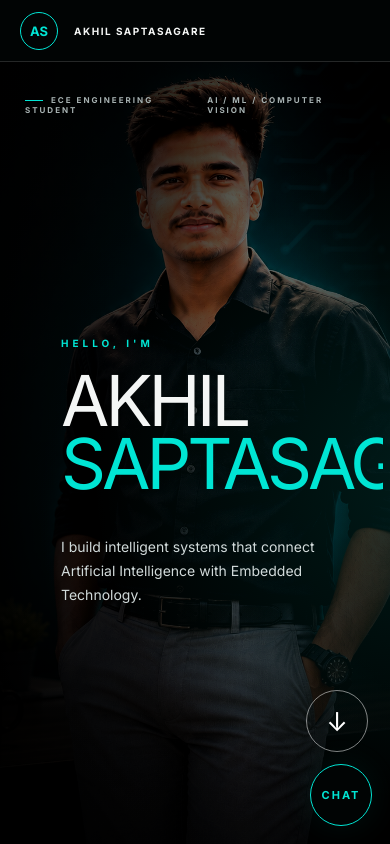
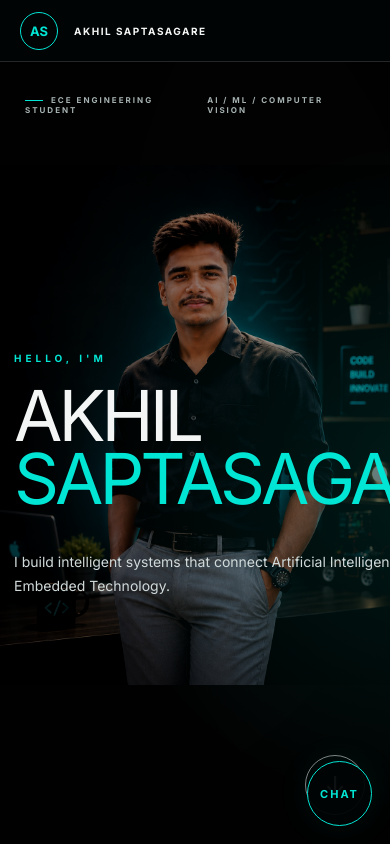
Before and after one commit to AKILSAPTASAGRE/akhil-portfolio, a React (Vite) app: page / in a window 390 px wide. Shown: the top 844 px of the page. Built offline with nearby package versions, Linux system fonts and the light colour scheme.

Commit message:
Final mobile hero adjustment

```diff
--- a/src/App.css
+++ b/src/App.css
@@ -182,10 +182,6 @@ a {
   left: 50%;
   top: 50%;
 
-  /*
-    KEEP THE COMPLETE PHOTO VISIBLE
-    AND CENTER IT.
-  */
   width: 100%;
   height: 100%;
 
@@ -678,10 +674,6 @@ a {
 
   display: block;
 
-  /*
-    SHOW THE COMPLETE PROJECT IMAGE.
-    DO NOT CROP IT.
-  */
   object-fit: contain;
 
   object-position: center center;
@@ -1424,7 +1416,6 @@ a {
 
     align-items: flex-start;
   }
-
 }
 
 @media (max-width: 700px) {
@@ -1476,10 +1467,6 @@ a {
     width: 100%;
     height: 100%;
 
-    /*
-      SHOW COMPLETE PHOTO ON MOBILE
-      AND KEEP IT CENTERED.
-    */
     object-fit: contain;
 
     object-position: center center;
@@ -1613,9 +1600,6 @@ a {
   .project-image img {
     min-height: 280px;
 
-    /*
-      SHOW THE FULL PROJECT IMAGE ON MOBILE
-    */
     object-fit: contain;
 
     object-position: center center;
@@ -1686,7 +1670,6 @@ a {
 
     width: calc(100vw - 36px);
   }
-
 }
 
 @media (max-width: 430px) {
@@ -1711,501 +1694,36 @@ a {
   .project-columns p {
     font-size: 14px;
   }
-
-}
+}
+
 /* =========================================================
-   MOBILE FIX ONLY
-   Desktop design remains unchanged
+   FINAL MOBILE ADJUSTMENT
+   ONLY:
+   1. Move hero text slightly to the side.
+   2. Increase photo visibility.
+   Desktop remains unchanged.
    ========================================================= */
 
-@media (max-width: 768px) {
-
-  html,
-  body {
-    width: 100%;
-    max-width: 100%;
-    overflow-x: hidden;
-  }
-
-  #root {
-    width: 100%;
-    max-width: 100%;
-    overflow-x: hidden;
-  }
-
-  /* ---------- HEADER ---------- */
-
-  header,
-  .navbar,
-  nav {
-    width: 100%;
-    max-width: 100%;
-    box-sizing: border-box;
-  }
-
-  /* ---------- HERO ---------- */
-
-  .hero {
-    width: 100%;
-    min-height: 100vh;
-    height: 100vh;
-    overflow: hidden;
-    position: relative;
-  }
-
-  .hero-image {
-    position: absolute;
-    inset: 0;
-    width: 100%;
-    height: 100%;
-    overflow: hidden;
-  }
-
+@media (max-width: 700px) {
+
+  /* Move only the hero text slightly to the left */
+  .hero-content {
+    margin-left: 14px !important;
+    margin-right: 25px !important;
+  }
+
+  /* Make the photo slightly more visible */
   .hero-image img {
-    position: absolute;
-
-    width: 100%;
-    height: 100%;
-
-    max-width: none;
-
-    object-fit: cover;
-
-    object-position: center center;
-
-    left: 0;
-    top: 0;
-
-    transform: none;
-
-    filter: brightness(0.45) contrast(1.08);
-  }
-
-  /* ---------- HERO DARK OVERLAY ---------- */
-
-  .hero::after {
-    content: "";
-    position: absolute;
-    inset: 0;
-    background:
-      linear-gradient(
-        to bottom,
-        rgba(0, 0, 0, 0.35),
-        rgba(0, 0, 0, 0.45) 45%,
-        rgba(0, 0, 0, 0.82) 100%
-      );
-    pointer-events: none;
-    z-index: 1;
-  }
-
-  /* ---------- HERO CONTENT ---------- */
-
-  .hero-content {
-    position: relative;
-    z-index: 2;
-
-    width: 100%;
-    max-width: 100%;
-
-    box-sizing: border-box;
-
-    padding-left: 46px;
-    padding-right: 28px;
-
-    overflow: hidden;
-  }
-
-  /* ---------- TOP LABELS ---------- */
-
-  .hero-top,
-  .hero-top-left,
-  .hero-top-right {
-    max-width: 100%;
-    box-sizing: border-box;
-  }
-
-  .hero-top-left {
-    max-width: 150px;
-  }
-
-  .hero-top-right {
-    max-width: 180px;
-  }
-
-  /* ---------- HELLO ---------- */
-
-  .hero-intro {
-    max-width: 100%;
-    box-sizing: border-box;
-  }
-
-  /* ---------- NAME ---------- */
-
-  .hero-title {
-    width: 100%;
-    max-width: 100%;
-
-    font-size: clamp(58px, 16vw, 110px);
-    line-height: 0.88;
-
-    letter-spacing: -0.055em;
-
-    word-break: normal;
-    overflow-wrap: normal;
-
-    white-space: normal;
-
-    box-sizing: border-box;
-  }
-
-  .hero-title span {
-    display: block;
-    max-width: 100%;
-  }
-
-  /* ---------- DESCRIPTION ---------- */
-
-  .hero-description {
-    width: 100%;
-    max-width: 100%;
-
-    padding-right: 20px;
-
-    font-size: 17px;
-    line-height: 1.65;
-
-    box-sizing: border-box;
-
-    overflow-wrap: break-word;
-  }
-
-  /* ---------- SCROLL BUTTON ---------- */
-
-  .scroll-button {
-    position: absolute;
-
-    right: 28px;
-    bottom: 34px;
-
-    width: 62px;
-    height: 62px;
-
-    z-index: 5;
-  }
-
-  /* ---------- CHAT BUTTON ---------- */
-
-  .chat-button {
-    position: fixed;
-
-    right: 18px;
-    bottom: 18px;
-
-    width: 62px;
-    height: 62px;
-
-    z-index: 100;
-  }
-
-  /* ---------- SECTIONS ---------- */
-
-  section {
-    width: 100%;
-    max-width: 100%;
-    box-sizing: border-box;
-    overflow-x: hidden;
-  }
-
-  .section-container,
-  .container {
-    width: 100%;
-    max-width: 100%;
-    box-sizing: border-box;
-
-    padding-left: 28px;
-    padding-right: 28px;
-  }
-
-  /* ---------- LARGE SECTION HEADINGS ---------- */
-
-  .section-title {
-    max-width: 100%;
-
-    font-size: clamp(55px, 15vw, 100px);
-    line-height: 0.9;
-
-    overflow-wrap: normal;
-  }
-
-  /* ---------- PROJECTS ---------- */
-
-  .project-card,
-  .project-content,
-  .project-image {
-    width: 100%;
-    max-width: 100%;
-    box-sizing: border-box;
-  }
-
-  .project-image img {
-    width: 100%;
-    height: auto;
-
-    max-width: 100%;
-
-    object-fit: contain;
-  }
-
-  /* ---------- CONTACT ---------- */
-
-  .contact-section {
-    width: 100%;
-    max-width: 100%;
-    overflow-x: hidden;
-  }
-
-  .contact-form {
-    width: 100%;
-    max-width: 100%;
-    box-sizing: border-box;
-  }
-
-  .contact-form input,
-  .contact-form textarea {
-    width: 100%;
-    max-width: 100%;
-    box-sizing: border-box;
-  }
-
-  /* ---------- FOOTER ---------- */
-
-  footer {
-    width: 100%;
-    max-width: 100%;
-    box-sizing: border-box;
-    overflow: hidden;
-  }
-}
-
-
-/* =========================================================
-   SMALL PHONES
-   ========================================================= */
-
-@media (max-width: 480px) {
-
-  .hero-content {
-    padding-left: 32px;
-    padding-right: 22px;
-  }
-
-  .hero-title {
-    font-size: clamp(52px, 17vw, 82px);
-    line-height: 0.9;
-  }
-
-  .hero-description {
-    font-size: 16px;
-    line-height: 1.6;
-    padding-right: 10px;
-  }
-
-  .hero-top-left {
-    max-width: 135px;
-  }
-
-  .hero-top-right {
-    max-width: 155px;
-  }
-
-  .scroll-button {
-    right: 22px;
-    bottom: 92px;
-  }
-
-  .chat-button {
-    right: 18px;
-    bottom: 18px;
-  }
-/* =========================================================
-   HERO PHOTO — SLIGHTLY BRIGHTER
-   DO NOT CHANGE ANY OTHER PORTFOLIO STYLES
-   ========================================================= */
-
-/* Brighten the existing hero background image */
-.hero {
-  background-blend-mode: normal;
-}
-
-/* If the hero uses an overlay, make it slightly lighter */
-.hero::before {
-  opacity: 0.90;
-}
-
-/* Keep the photo visible and natural */
-.hero img {
-  filter: brightness(1.15) contrast(1.05);
-}
-}
-/* FINAL PHOTO BRIGHTNESS FIX � DO NOT CHANGE ANYTHING ELSE */
-.hero::before {
-  opacity: 0.90 !important;
-}
-
-
-/* ===== FINAL HERO PHOTO BRIGHTNESS ONLY ===== */
-
-.hero,
-.hero-section,
-.home-hero {
-  background-color: rgba(255, 255, 255, 0.10) !important;
-  background-blend-mode: screen !important;
-}
-
-/* Reduce only the dark overlay over the photo */
-.hero::before,
-.hero-section::before,
-.home-hero::before {
-  background: rgba(0, 0, 0, 0.25) !important;
-  opacity: 1 !important;
-}
-
-/* If the photo is an actual image */
-.hero img,
-.hero-section img,
-.home-hero img {
-  filter: brightness(1.30) contrast(1.05) !important;
-}
-
-
-/* =====================================================
-   MOBILE HERO PHOTO � BRIGHTNESS ONLY
-   DO NOT CHANGE ANY OTHER DESIGN
-   ===================================================== */
-
-@media (max-width: 767px) {
-
-  /* Brighten the actual profile image if it is an img */
-  .hero img,
-  .hero-image,
-  .hero-photo {
-    filter: brightness(1.35) contrast(1.05) !important;
-  }
-
-  /* Reduce the darkness of the photo overlay */
-  .hero::before {
-    opacity: 0.45 !important;
-  }
-
-  .hero::after {
-    opacity: 0.45 !important;
-  }
-}
-
-
-@media (max-width: 767px) {
-  .hero img,
-  .hero-image,
-  .hero-photo {
-    filter: brightness(1.50) contrast(1.05) !important;
-  }
-}
-/* =========================================
-   MOBILE HERO PHOTO - BRIGHTNESS FIX ONLY
-   ========================================= */
-
-@media (max-width: 768px) {
-
-  .hero {
-    position: relative;
-    overflow: hidden;
-  }
-
-  .hero::before {
-    opacity: 0.35 !important;
-  }
-
-  .hero::after {
-    opacity: 0.20 !important;
-  }
-
-  .hero img,
-  .hero-image,
-  .profile-image,
-  .hero-photo {
-    filter: brightness(1.25) contrast(1.05) !important;
-  }
-}
-/* =========================================
-   MOBILE HERO PHOTO BRIGHTNESS
-   ========================================= */
-
-@media (max-width: 768px) {
-
-  .hero {
-    position: relative;
-    overflow: hidden;
-  }
-
-  .hero::before {
-    opacity: 0.40 !important;
-  }
-
-  .hero::after {
-    opacity: 0.20 !important;
-  }
-
-  .hero-background {
-    filter: brightness(1.25) contrast(1.05) !important;
-  }
-}
-/* MOBILE HERO TEXT POSITION — ONLY CHANGE */
-@media (max-width: 768px) {
-
-  /* Move the hero text slightly inward from the left */
-  .hero-content {
-    padding-left: 18px !important;
-  }
-
-  /* Keep the main heading aligned with the text */
-  .hero-content h1,
-  .hero-content h2,
-  .hero-content h3 {
-    margin-left: 0 !important;
-  }
-
-  /* Keep description aligned */
-  .hero-content p {
-    margin-left: 0 !important;
-  }
-}
-/* =====================================================
-   FINAL MOBILE HERO ADJUSTMENT
-   Text position + photo visibility ONLY
-   ===================================================== */
-
-@media (max-width: 768px) {
-
-  /* Move hero text slightly to the right */
-  .hero-content,
-  .hero-text,
-  .home-content,
-  .home-text {
-    position: relative !important;
-    left: 18px !important;
-  }
-
-  /* Make the portrait more visible */
-  .hero img,
-  .hero-image,
-  .profile-image,
-  .hero-photo {
     opacity: 1 !important;
-    filter: brightness(1.15) contrast(1.05) !important;
-  }
-
-  /* If the photo is a background */
-  .hero::before {
-    opacity: 0.45 !important;
-  }
-}
+    filter: brightness(1.05) contrast(1.08) !important;
+  }
+
+  /*
+    Reduce the dark overlay only on mobile.
+    This increases the photo visibility without
+    changing the actual image.
+  */
+  .hero-dark {
+    opacity: 0.72 !important;
+  }
+}
```
